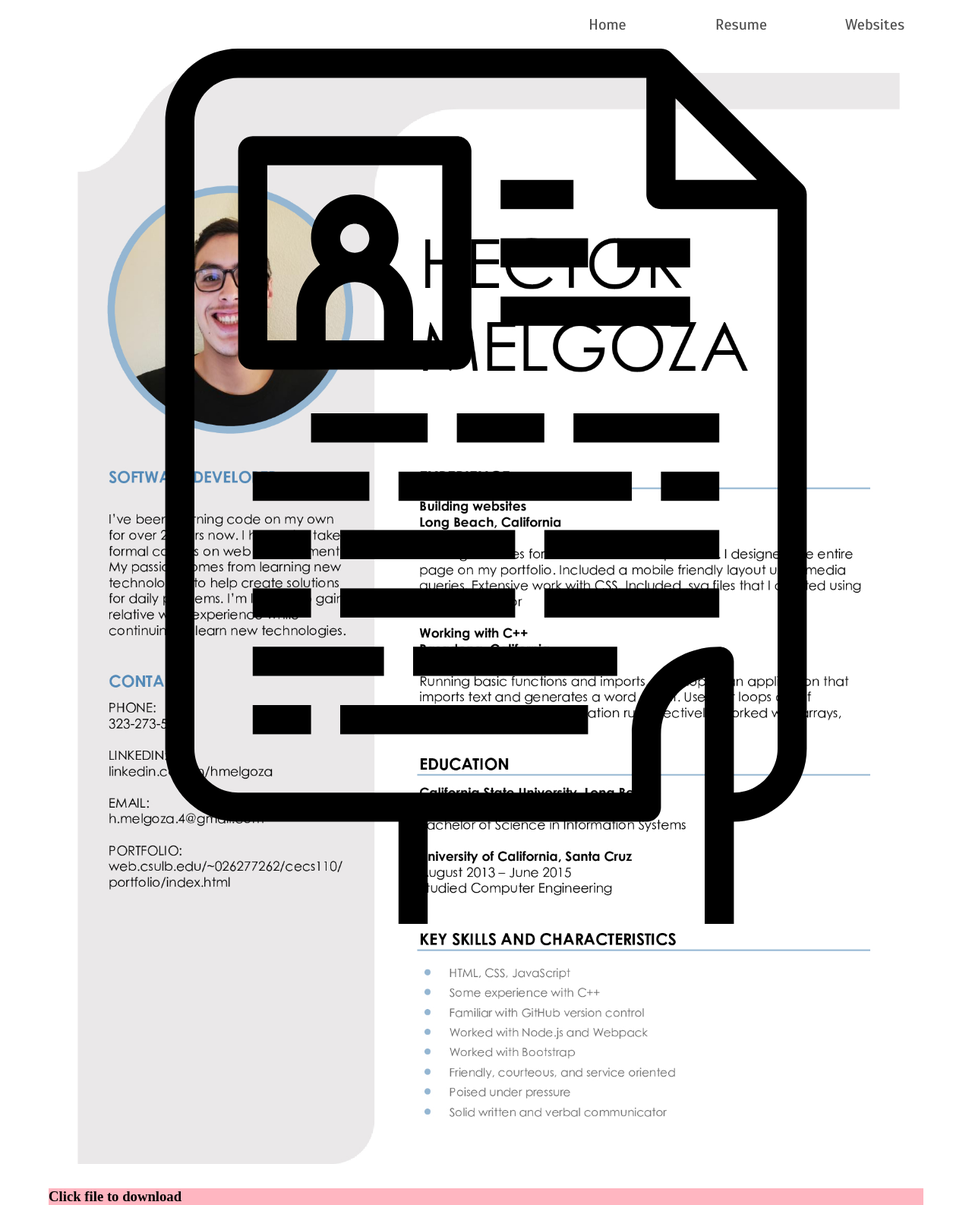
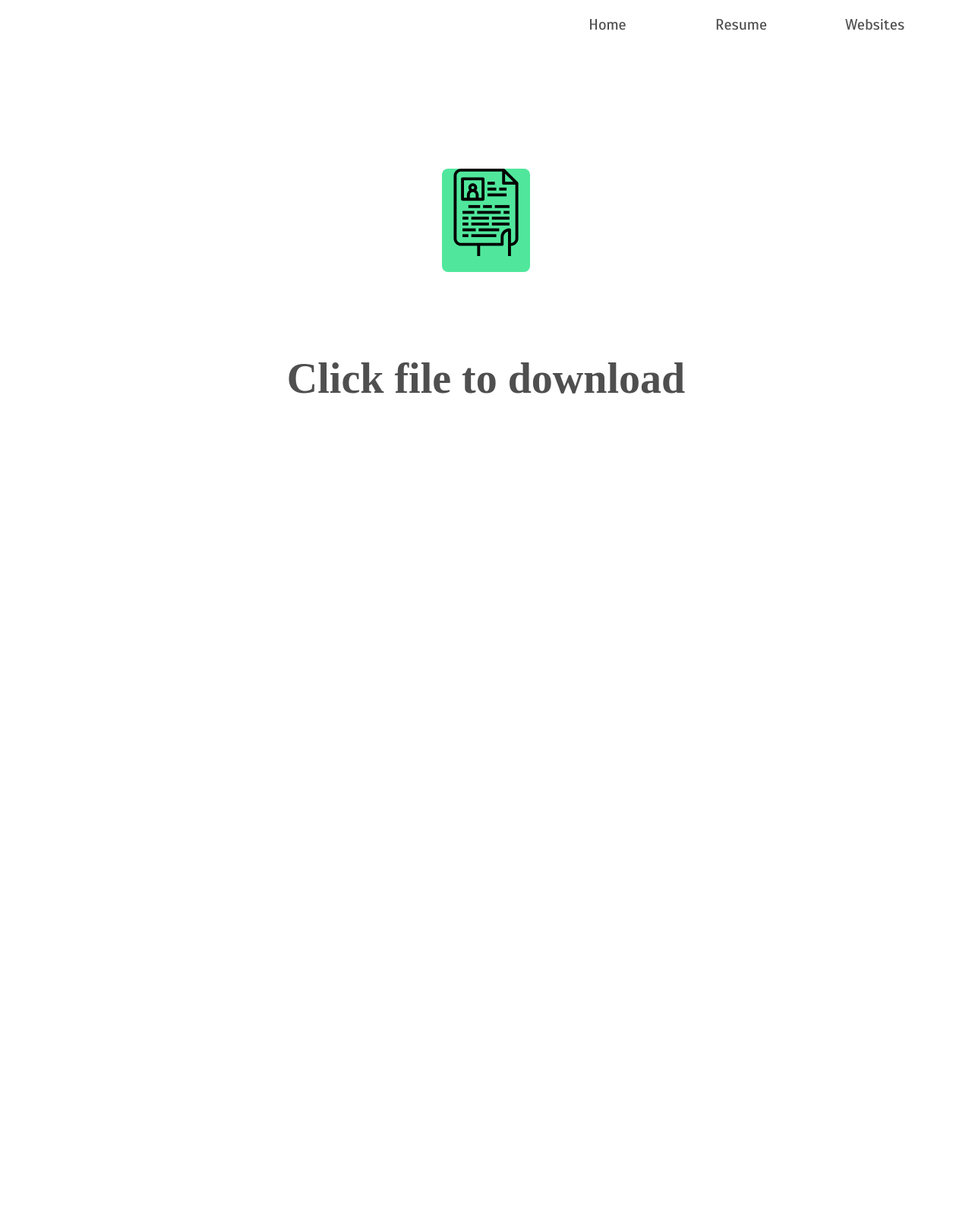
Before and after one commit to hectormelgoza/myportfolio, a PHP site: page /resume.html in a window 1280 px wide. Shown: the whole page at 76% size. After the commit the page ends 518 px from the top, so only its background shows below. Run offline with PHP 8.4, Linux system fonts and the light colour scheme; some web fonts are replaced.

Commit message:
rusume css

```diff
--- a/portfolio.css
+++ b/portfolio.css
@@ -53,7 +53,7 @@ a{
 }
 
 h1{
-    font-size: 4rem;
+    font-size: 4.5rem;
     color: white;
     font-family: 'Scada', sans-serif;
 }
@@ -74,7 +74,6 @@ p{
     justify-content: center;
     align-items: center;
     margin-top: 3rem;
-
 }
 .item{
     padding: 2rem 2.5rem;
@@ -104,16 +103,24 @@ nav a:hover{
     box-shadow: 0px 1px 20px 1px rgba(186, 186, 186, 0.639);
 }
 .resume-container{
-    width: 90%;
-    margin: auto;
-    background-color: lightpink;
+    height: 39rem;
+    display: flex;
+    flex-direction: column;
+    justify-content: center;
+    align-items: center;
+
 }
 .resume{
-    background-image: url(./images/SoftwareEngineerResume.jpg);
-    background-repeat: no-repeat;
-    background-size: cover;
-    min-height: 1500px;
-    width: 100%;
+    margin-bottom: 6.8rem;
+    width: 9%;
+    background-color: rgb(80, 231, 156);
+    height: 17vh;
+    border-radius: .5rem;
+}
+h3{
+    color: #4f4f4f;
+    font-size: 3.5rem;
+
 }
 /* @media only screen and (max-width: 70em){
     .image{
```
